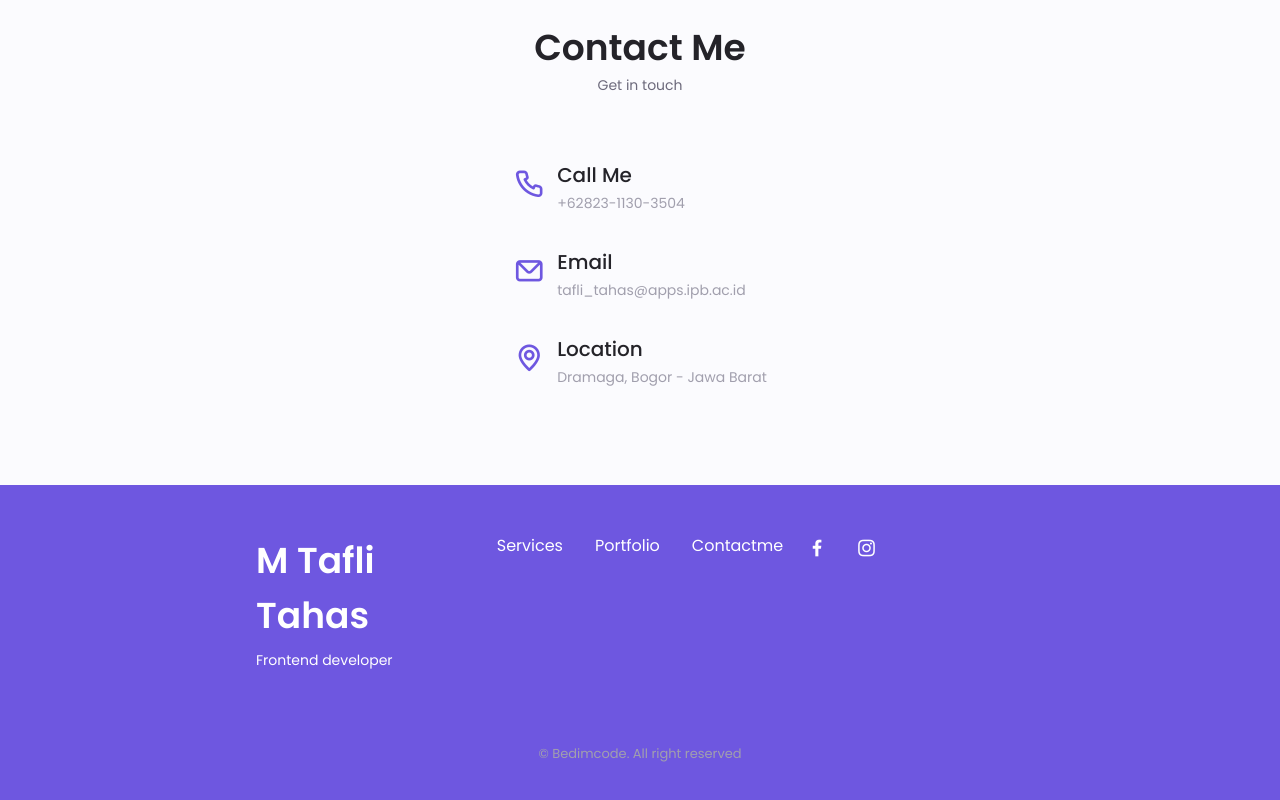
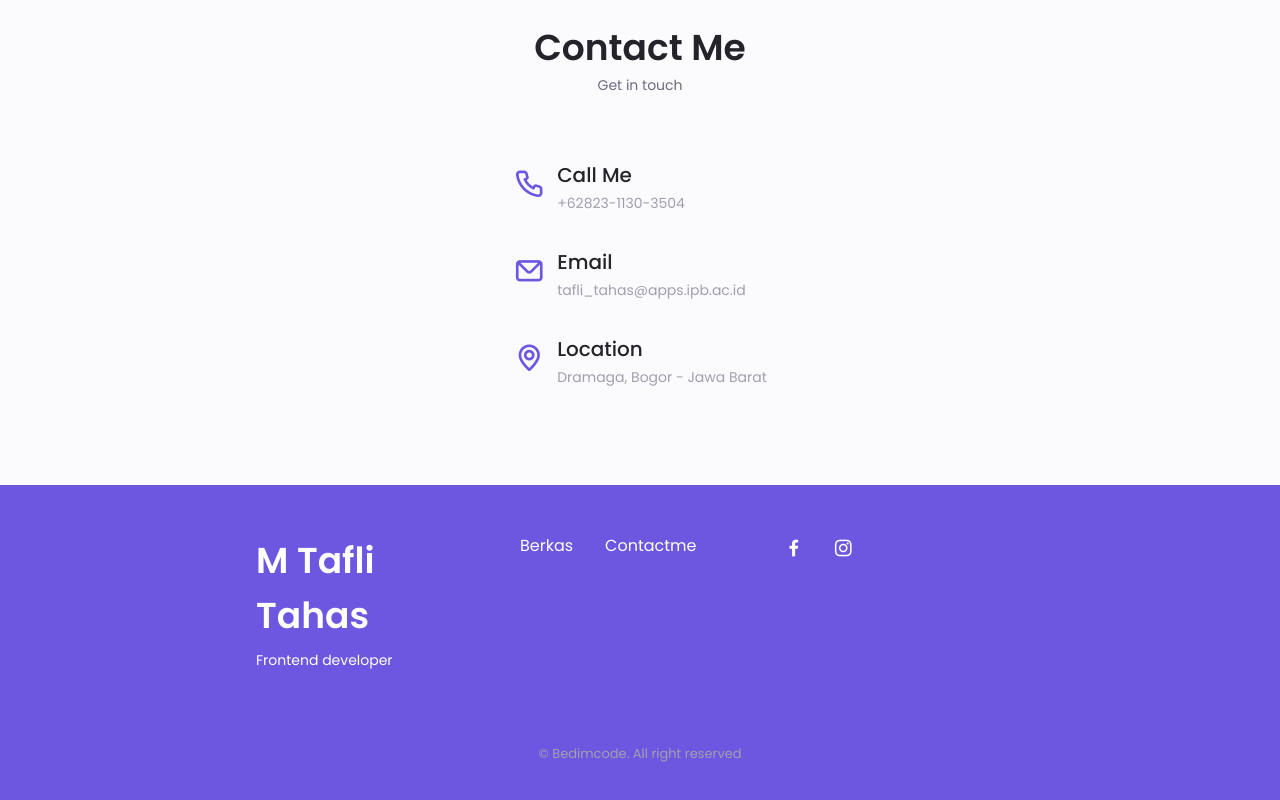
Before and after one commit to sahatreact/Portfolio, a plain HTML site: page index.html in a window 1280 px wide. Shown: the part 3882-4682 px from the top of the page. Drawn offline with nearby package versions, Linux system fonts and the light colour scheme.

Commit message:
second commit

```diff
--- a/index.html
+++ b/index.html
@@ -649,11 +649,9 @@
           </div>
 
           <ul class="footer__links">
+
             <li>
-              <a href="#services" class="footer__link">Services</a>
-            </li>
-            <li>
-              <a href="#portfolio" class="footer__link">Portfolio</a>
+              <a href="#portfolio" class="footer__link">Berkas</a>
             </li>
             <li>
               <a href="#contact" class="footer__link">Contactme</a>
```
